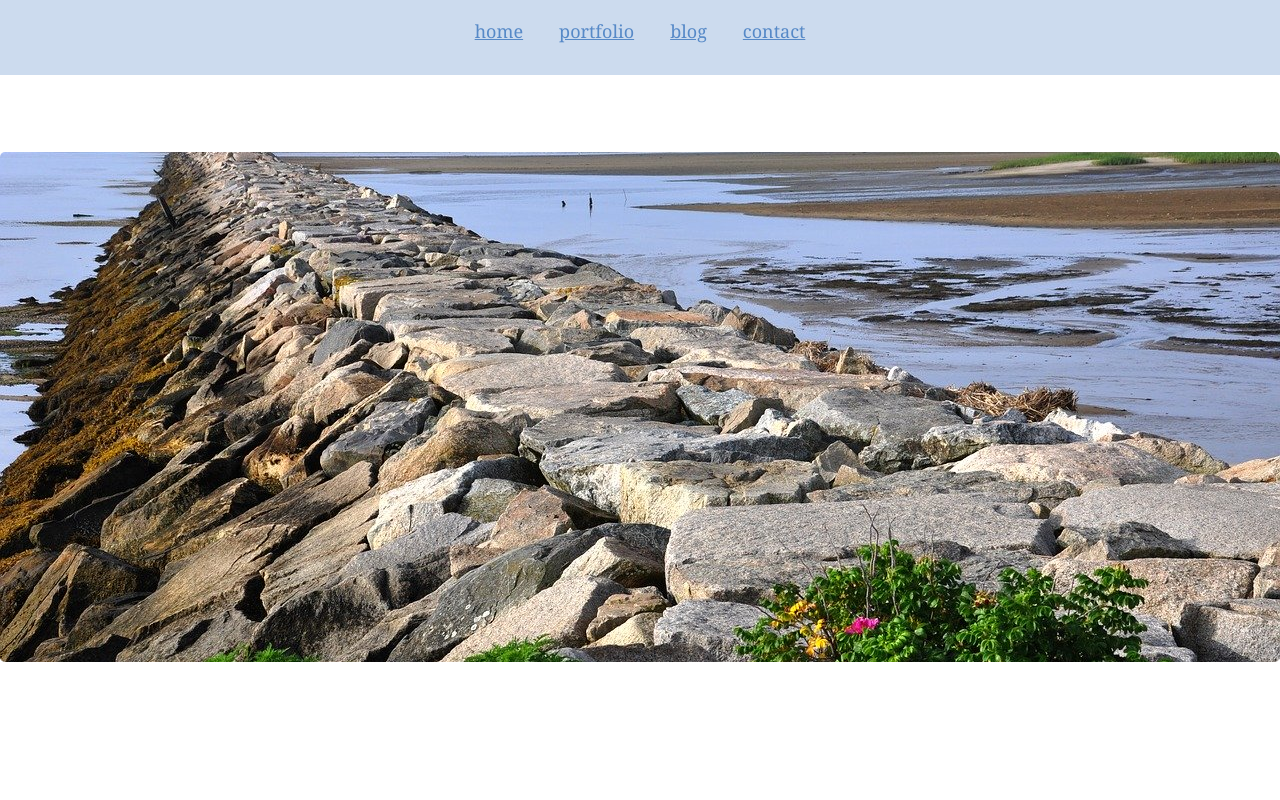
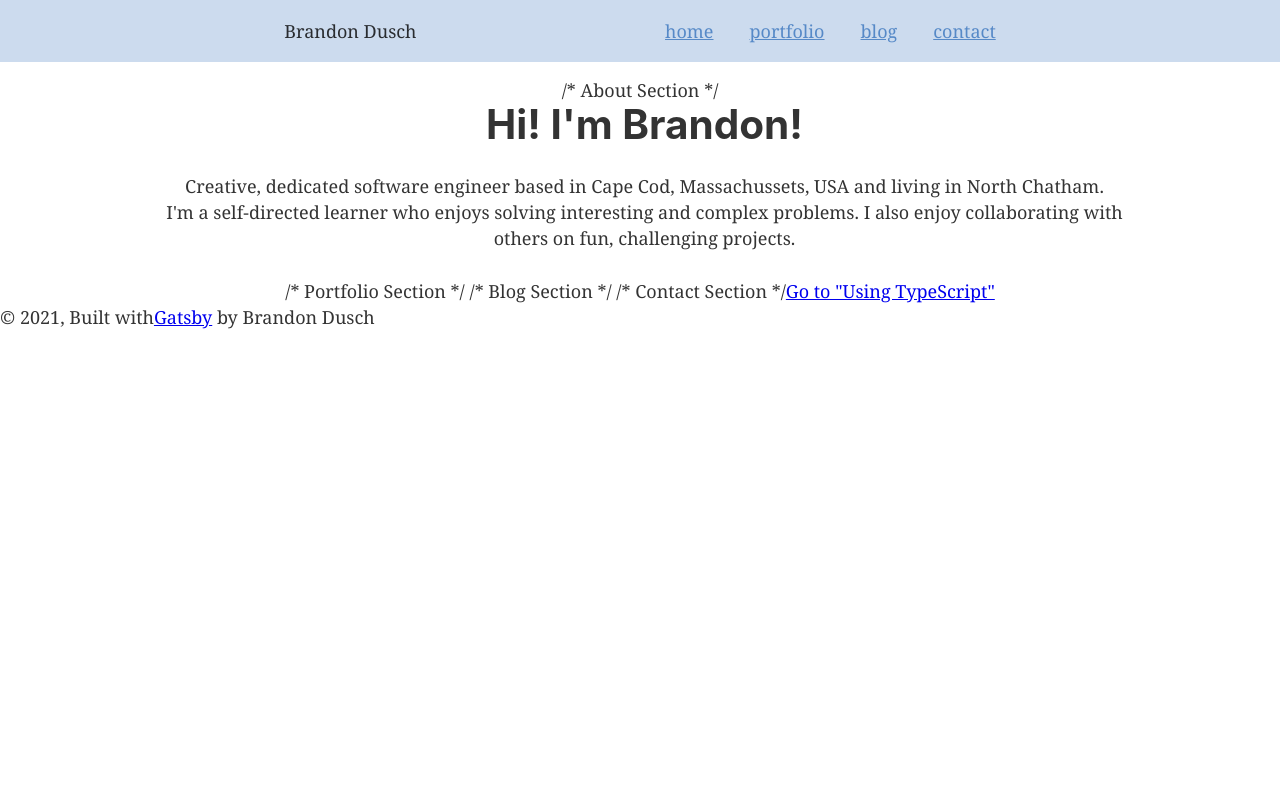
Before and after one commit to Dusch4593/portfolio-site, a Gatsby site: page / in a window 1280 px wide. Shown: the top 800 px of the page. Built offline with nearby package versions, Linux system fonts and the light colour scheme; Gatsby itself is replaced by a stand-in of ours.

Commit message:
small changes made to components and pages

```diff
--- a/data/projects.json
+++ b/data/projects.json
@@ -8,14 +8,14 @@
   },
   {
     "title": "NYT Bestseller CLI",
-    "github_url": "https://somegithuburl.com/",
-    "demo_url": "https://somedemo.com/",
+    "github_url": "https://github.com/Dusch4593/nyt_bestsellers_cli",
+    "demo_url": "",
     "image": "./images/nyt-bestseller-cli-image.jpg",
     "description": "Users can search for the NYT Bestsellers List by date, filter by category and learn more"
   },
   {
     "title": "Weather App",
-    "github_url": "",
+    "github_url": "https://github.com/Dusch4593/weather-app",
     "demo_url": "",
     "image": "./images/weather-app-image.jpg",
     "description": ""
--- a/gatsby-config.js
+++ b/gatsby-config.js
@@ -37,7 +37,7 @@ module.exports = {
         background_color: `#663399`,
         theme_color: `#663399`,
         display: `minimal-ui`,
-        icon: `./src/images/favicon_portfolio_site_logo.png`, // This path is relative to the root of the site.
+        icon: `./data/images/brandon_dusch_profile_image.png`, // This path is relative to the root of the site.
       },
     },
     // this (optional) plugin enables Progressive Web App + Offline functionality
--- a/src/components/header.js
+++ b/src/components/header.js
@@ -2,72 +2,66 @@ import { Link } from "gatsby"
 import PropTypes from "prop-types"
 import React from "react"
 import { useStaticQuery, graphql } from "gatsby"
-import Img from "gatsby-image"
 
-const Header = ({menuLinks}) => {
-  const imageData = useStaticQuery(graphql`
-    query profileImageQuery {
-      brandon_dusch_profile: file(relativePath: {eq: "images/brandon_dusch_profile_image.jpg"}) {
-        id
-        childImageSharp {
-          fluid {
-            ...GatsbyImageSharpFluid
-          }
-        }
-      }
-    }
-  `)
+const Header = ({ menuLinks }) => {
   return (
-    <header style = {
-      {
+    <header
+      style={{
         background: `#ccdbee`,
-      }
-    }>
-    <div style = {
-      {
-        display: 'flex',
-        alignItems: 'center',
+        position: "fixed",
+        width: "100%",
+        zIndex: "1",
+      }}
+    >
+      <div
+        style={{
+          display: "flex",
+          alignItems: "center",
           margin: `0 auto`,
           maxWidth: 960,
-      }
-    }>
+        }}
+      >
+        <p
+          style={{
+            display: "flex",
+            justifyContent: "flex-start",
+            margin: "0 auto",
+            padding: "1rem"
+          }}
+        >
+          Brandon Dusch
+        </p>
         <nav>
-    <ul style = {
-      {
-        display: 'flex',
-        flex: 1
-      }
-    }>
-  <li style={{listStyleType: 'none'}}><Img className="about-images brandon_dusch_profile_image" fluid={imageData.brandon_dusch_profile.childImageSharp.fluid} alt="Brandon Dusch Profile" /></li>
-      {
-      menuLinks.map(link => (
-        <li key = {link.name}
-        style = {
-          {
-            listStyleType: 'none',
-            padding: '1rem',
-          }
-        }>
-        <Link style = {
-          {
-            color: '#5689c7'
-          }
-        }
-        to = {
-          link.link
-        }
-        target = {
-          link.target
-        }
-        rel = {
-          link.rel
-        }> {
-          link.name
-        }
+          <ul
+            style={{
+              display: "flex",
+              flex: 1,
+            }}
+          >
+
+            {menuLinks.map(link => (
+              <li
+                key={link.name}
+                style={{
+                  listStyleType: "none",
+                  padding: "1rem",
+                  marginBottom: "0"
+                }}
+              >
+                <Link
+                  style={{
+                    color: "#5689c7",
+                  }}
+                  to={link.link}
+                  target={link.target}
+                  rel={link.rel}
+                >
+
+                  {link.name}
                 </Link>
               </li>
-      ))
-    } </ul>
+            ))}
+          </ul>
         </nav>
       </div>
     </header>
--- a/src/components/layout.js
+++ b/src/components/layout.js
@@ -31,7 +31,7 @@ const Layout = ({ children }) => {
   let menuLinks = data.site.siteMetadata.menuLinks
 
   return (
-    <div>
+    <React.Fragment>
       <div className="main-grid">
         <Header className="main-menu" menuLinks={menuLinks} siteTitle={siteTitle.slice(0, siteTitle.indexOf(','))}/>
         <div
@@ -43,12 +43,11 @@ const Layout = ({ children }) => {
           <main className="main-content">{children}</main>
           <footer className="footer">
             © {new Date().getFullYear()}, Built with
-            {` `}
             <a href="https://www.gatsbyjs.org" target="_blank" rel="noopener noreferrer">Gatsby</a> by Brandon Dusch
           </footer>
         </div>
       </div>
-    </div>
+    </React.Fragment>
   )
 }
 
--- a/src/pages/contact.js
+++ b/src/pages/contact.js
@@ -1,8 +1,6 @@
 import React, { Component } from 'react'
 import Layout from '../components/layout'
 import SEO from '../components/seo'
-
-
 
 class Contact extends Component {
   render() {
--- a/src/pages/index.js
+++ b/src/pages/index.js
@@ -27,24 +27,12 @@ const useStyles = makeStyles({
 const IndexPage = () => {
   const classes = useStyles()
 
-  const query = useStaticQuery(graphql`
-    query jettyImageQuery {
-    jetty_provincetown_ma: file(relativePath: {eq: "images/jetty_provincetown_ma_image.jpg"}) {
-      id
-      childImageSharp {
-        fluid {
-          ...GatsbyImageSharpFluid
-        }
-      }
-    }
-  }
-  `)
-
+  const query = null
   return (
     <Layout>
       <SEO title="Home" />
+      /* About Section */
       <section className="about-section">
-          <Img className="about-images jetty_provincetown_ma_image" fluid={query.jetty_provincetown_ma.childImageSharp.fluid} alt="Jetty, Provincetown, Ma" />
           <div className="about-info">
             <h1>Hi! I'm Brandon!</h1>
             <p>
@@ -54,6 +42,10 @@ const IndexPage = () => {
             </p>
           </div>
       </section>
+      /* Portfolio Section */
+      /* Blog Section */
+      /* Contact Section */
+
       <Link to="/using-typescript/">Go to "Using TypeScript"</Link> <br />
     </Layout>
   )
```
Also changed, not shown: 1 other file. Lines whose indentation alone changed are shown as unchanged.
